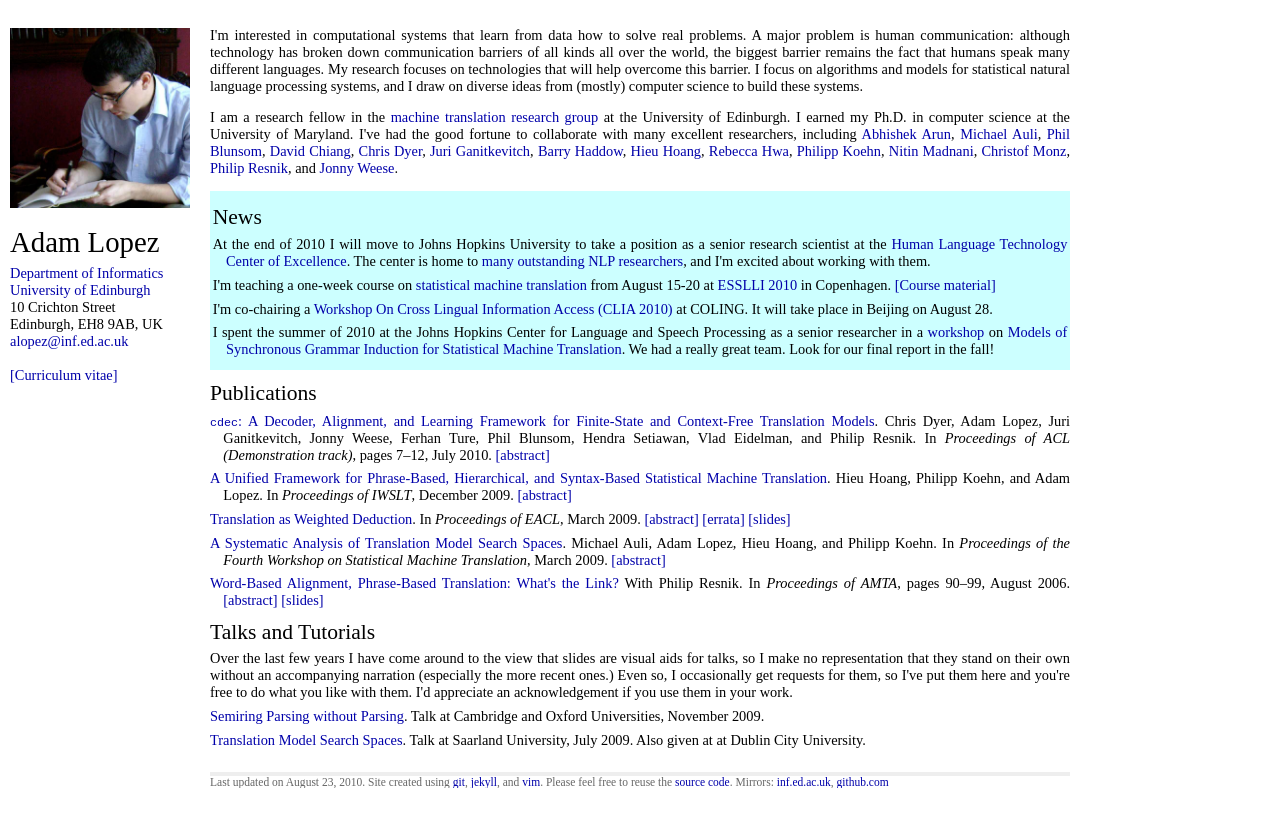
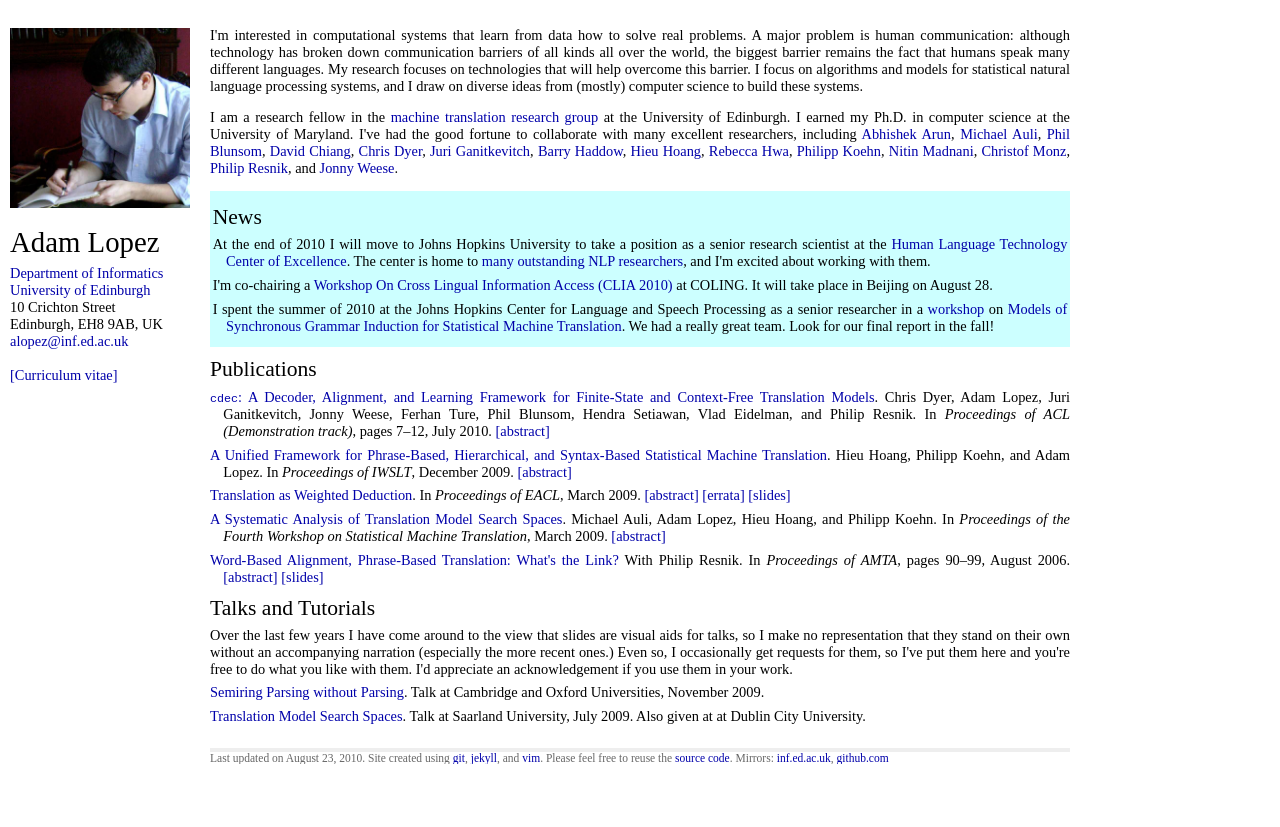
Before and after one commit to alopez/alopez.github.com, a Jekyll site: the page built from index.html, in a window 1280 px wide. Shown: the top 827 px of the page. Built offline with Jekyll 4.4.1, drawn with Linux system fonts in a browser that asks for light colours.

Commit message:
Updated news

```diff
--- a/index.html
+++ b/index.html
@@ -48,9 +48,6 @@ I've had the good fortune to collaborate with many excellent researchers, includ
   Language Technology Center of Excellence</a>.  The center is home to <a
   href="http://web.jhu.edu/HLTCOE/People.html">many outstanding NLP researchers</a>,
   and I'm excited about working with them.
-<li>I'm teaching a one-week course on <a href="http://esslli2010cph.info/?p=277">
-    statistical machine translation</a> from August 15-20 at <a href="http://esslli2010cph.info/">
-    ESSLLI 2010</a> in Copenhagen. <a href="esslli2010.html">[Course material]</a></li>
 <li> I'm co-chairing a
   <a href="http://research.microsoft.com/en-us/UM/india/events/CLIA2010/page.htm">
     Workshop On Cross Lingual Information Access (CLIA 2010)</a> at COLING.
```
